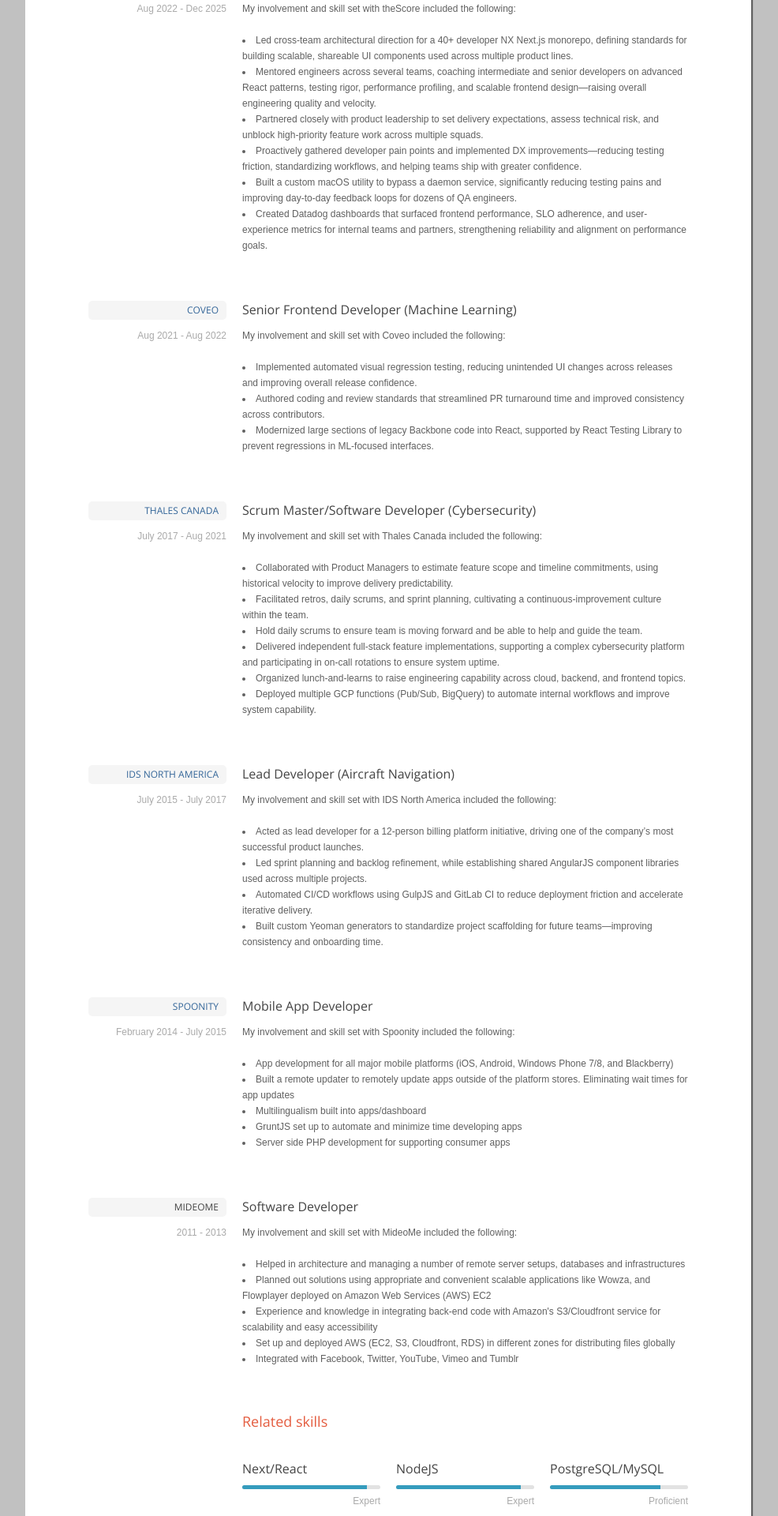
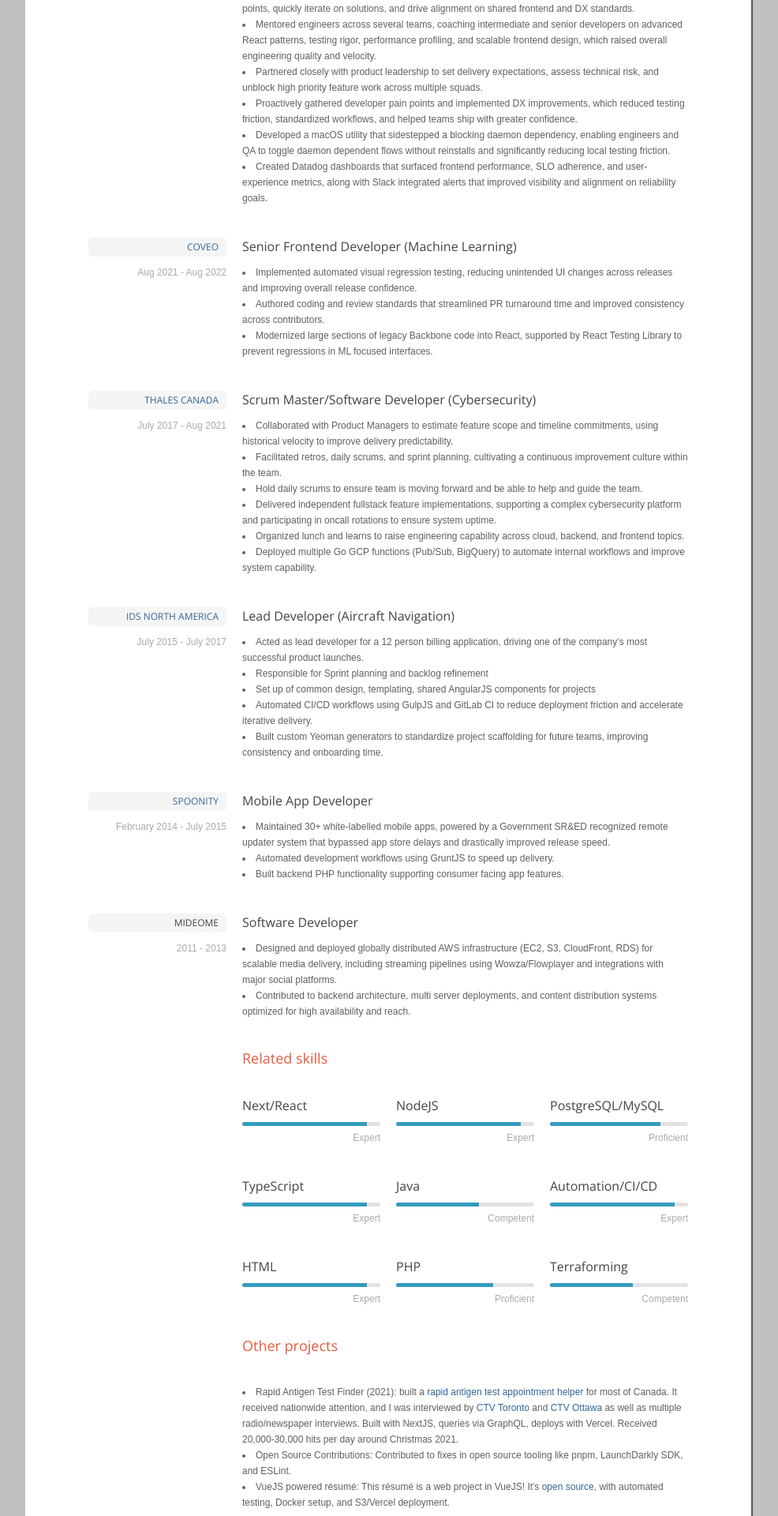
Before and after one commit to mikedidomizio/mikedidomizio-resume, a Vue app: page / in a window 1280 px wide. Shown: the part 540-2460 px from the top of the page at 79% size, without its empty margins (148-1134 px from the left). Built offline with nearby package versions, Linux system fonts and the light colour scheme.

Commit message:
Modernize with heavy emphasis on latest work and less on old

```diff
--- a/src/App.vue
+++ b/src/App.vue
@@ -8,21 +8,23 @@
         <PersonalProfile message="Hi - I'm Mike, a Staff Engineer passionate about writing clean,<br/> scalable code and mentoring engineers to grow and thrive." />
         <Section>Working Experience</Section>
         <CVItem title="theScore" website="https://www.thescore.bet"
-                date="Aug 2022 - Dec 2025" position="Staff Engineer, Tech Lead (Web Platform)">
+                date="Aug 2022 - Nov 2025" position="Staff Engineer, Tech Lead (Web Platform)">
             <ul class="disc">
-                <li>Led cross-team architectural direction for a 40+ developer NX Next.js monorepo,
+                <li>Led cross team architectural direction for a 40+ developer Next.js NX monorepo,
                   defining standards for building scalable, shareable UI components used across multiple product lines.</li>
-                <li>Mentored engineers across several teams, coaching intermediate and senior developers on advanced React patterns,
-                  testing rigor, performance profiling, and scalable frontend design—raising overall engineering quality and velocity.</li>
+                <li>Established and led the Web Guild to gather feedback across feature teams, surface common pain points,
+                  quickly iterate on solutions, and drive alignment on shared frontend and DX standards.</li>
+                <li>Mentored engineers across several teams, coaching intermediate and senior developers on
+                  advanced React patterns, testing rigor, performance profiling, and scalable frontend design,
+                  which raised overall engineering quality and velocity.</li>
                 <li>Partnered closely with product leadership to set delivery expectations,
-                  assess technical risk, and unblock high-priority feature work across multiple squads.</li>
-                <li>Proactively gathered developer pain points and implemented DX improvements—reducing testing friction,
-                  standardizing workflows, and helping teams ship with greater confidence.</li>
-                <li>Built a custom macOS utility to bypass a daemon service,
-                  significantly reducing testing pains and improving day-to-day feedback loops for dozens of QA engineers.</li>
-                <li>Created Datadog dashboards that surfaced frontend performance, SLO adherence,
-                  and user-experience metrics for internal teams and partners, strengthening reliability and
-                  alignment on performance goals.</li>
+                  assess technical risk, and unblock high priority feature work across multiple squads.</li>
+                <li>Proactively gathered developer pain points and implemented DX improvements, which reduced testing friction,
+                  standardized workflows, and helped teams ship with greater confidence.</li>
+                <li>Developed a macOS utility that sidestepped a blocking daemon dependency, enabling engineers and QA to toggle
+                  daemon dependent flows without reinstalls and significantly reducing local testing friction.</li>
+                <li>Created Datadog dashboards that surfaced frontend performance, SLO adherence, and user-experience metrics,
+                  along with Slack integrated alerts that improved visibility and alignment on reliability goals.</li>
             </ul>
         </CVItem>
         <CVItem title="Coveo" website="https://www.coveo.com"
@@ -32,7 +34,7 @@
               releases and improving overall release confidence.</li>
             <li>Authored coding and review standards that streamlined PR turnaround time and improved consistency across contributors.</li>
             <li>Modernized large sections of legacy Backbone code into React, supported by React Testing Library
-              to prevent regressions in ML-focused interfaces.</li>
+              to prevent regressions in ML focused interfaces.</li>
           </ul>
         </CVItem>
         <CVItem title="Thales Canada" website="https://www.thalesgroup.com/en/americas/canada"
@@ -41,49 +43,41 @@
                 <li>Collaborated with Product Managers to estimate feature scope and timeline commitments,
                   using historical velocity to improve delivery predictability.
                 </li>
-                <li>Facilitated retros, daily scrums, and sprint planning, cultivating a continuous-improvement culture within the team.</li>
+                <li>Facilitated retros, daily scrums, and sprint planning, cultivating a continuous improvement culture within the team.</li>
                 <li>Hold daily scrums to ensure team is moving forward and be able to help and guide the team.</li>
-                <li>Delivered independent full-stack feature implementations, supporting a complex cybersecurity
-                  platform and participating in on-call rotations to ensure system uptime.</li>
-                <li>Organized lunch-and-learns to raise engineering capability across cloud, backend, and frontend topics.</li>
-                <li>Deployed multiple GCP functions (Pub/Sub, BigQuery) to automate internal workflows and improve system capability.</li>
+                <li>Delivered independent fullstack feature implementations, supporting a complex cybersecurity
+                  platform and participating in oncall rotations to ensure system uptime.</li>
+                <li>Organized lunch and learns to raise engineering capability across cloud, backend, and frontend topics.</li>
+                <li>Deployed multiple Go GCP functions (Pub/Sub, BigQuery) to automate internal workflows and improve system capability.</li>
             </ul>
         </CVItem>
         <CVItem title="IDS North America" website="https://www.idscorporation.com/na"
                 date="July 2015 - July 2017" position="Lead Developer (Aircraft Navigation)">
             <ul class="disc">
-                <li>Acted as lead developer for a 12-person billing platform initiative,
+                <li>Acted as lead developer for a 12 person billing application,
                   driving one of the company’s most successful product launches.</li>
-                <li>Led sprint planning and backlog refinement, while establishing shared AngularJS component libraries used across multiple projects.</li>
+                <li>Responsible for Sprint planning and backlog refinement</li>
+                <li>Set up of common design, templating, shared AngularJS components for projects</li>
                 <li>Automated CI/CD workflows using GulpJS and GitLab CI to reduce
                   deployment friction and accelerate iterative delivery.</li>
-                <li>Built custom Yeoman generators to standardize project scaffolding for future teams—improving consistency and onboarding time.</li>
+                <li>Built custom Yeoman generators to standardize project scaffolding for future teams, improving consistency and onboarding time.</li>
             </ul>
         </CVItem>
         <CVItem title="Spoonity" website="https://www.spoonity.com/"
                 date="February 2014 - July 2015" position="Mobile App Developer">
             <ul class="disc">
-                <li>App development for all major mobile platforms (iOS, Android, Windows Phone 7/8, and Blackberry)</li>
-                <li>Built a remote updater to remotely update apps outside of the platform stores. Eliminating wait times for app updates</li>
-                <li>Multilingualism built into apps/dashboard</li>
-                <li>GruntJS set up to automate and minimize time developing apps</li>
-                <li>Server side PHP development for supporting consumer apps</li>
+                <li>Maintained 30+ white-labelled mobile apps, powered by a Government SR&ED recognized remote updater system
+                  that bypassed app store delays and drastically improved release speed.</li>
+                <li>Automated development workflows using GruntJS to speed up delivery.</li>
+                <li>Built backend PHP functionality supporting consumer facing app features.</li>
             </ul>
         </CVItem>
         <CVItem title="MideoMe"
                 date="2011 - 2013" position="Software Developer">
             <ul class="disc">
-                <li>Helped in architecture and managing a number of remote server setups, databases and
-                    infrastructures
-                </li>
-                <li>Planned out solutions using appropriate and convenient scalable applications like Wowza, and
-                    Flowplayer deployed on Amazon Web Services (AWS) EC2
-                </li>
-                <li>Experience and knowledge in integrating back-end code with Amazon's S3/Cloudfront service for
-                    scalability and easy accessibility
-                </li>
-                <li>Set up and deployed AWS (EC2, S3, Cloudfront, RDS) in different zones for distributing files globally</li>
-                <li>Integrated with Facebook, Twitter, YouTube, Vimeo and Tumblr</li>
+                <li>Designed and deployed globally distributed AWS infrastructure (EC2, S3, CloudFront, RDS)
+                  for scalable media delivery, including streaming pipelines using Wowza/Flowplayer and integrations with major social platforms.</li>
+                <li>Contributed to backend architecture, multi server deployments, and content distribution systems optimized for high availability and reach.</li>
             </ul>
         </CVItem>
 
@@ -113,25 +107,14 @@
             <SkillsRow>
                 <ul class="disc">
                     <li>
-                      In late December 2021, I built a <a href="https://covid-testing.vercel.app/" target="_blank">rapid antigen test appointment helper</a> for most of Canada.
+                      Rapid Antigen Test Finder (2021):  built a <a href="https://covid-testing.vercel.app/" target="_blank">rapid antigen test appointment helper</a> for most of Canada.
                       It received nationwide attention, and I was interviewed by <a href="https://www.youtube.com/watch?v=JZNTT7g3ytQ" target="_blank">CTV Toronto</a>
                       and <a href="https://www.youtube.com/watch?v=6ofQ82206K8" target="_blank">CTV Ottawa</a> as well as multiple radio/newspaper interviews.
                       Built with NextJS, queries via GraphQL, deploys with Vercel. Received 20,000-30,000 hits per day around Christmas 2021.
                     </li>
-                    <li>
-                        <a href="https://github.com/mikedidomizio/transcriber-summarizer" target="_blank">Transcriber Summarizer</a> - I wanted a way to summarize long meetings. Using AWS Transcribe, OpenAI,
-                        and built on top of Remix, the app can record or take audio files, determine each speaker, and then return a summary of the discussion.
-                    </li>
-                    <li><a href="https://github.com/mikedidomizio/launchdorkly" target="_blank">LaunchDorkly</a> - A power user dashboard of LaunchDarkly.
-                        The main project page displays the status of feature flags in all environments right up front. Includes a feature that allows you to copy flags from one project to another.
-                    </li>
-                    <li>Worked on a <a
-                            href="https://chrome.google.com/webstore/detail/tab-group-helper/llhkcebnebfiaamifhbpehjompplpnae?hl=en&authuser=0"
-                            target="_blank">Tab Group Helper</a> Chrome Extension written in React to improve
-                        productivity/organization of tab groups in people's browsers.
-                    </li>
-                    <li>This CV is built in VueJS!  It's <a href="https://github.com/mikedidomizio/mikedidomizio-resume">open
-                        source</a>, with various testing setups, dockerized, and deploys to S3.
+                    <li>Open Source Contributions: Contributed to fixes in open source tooling like pnpm, LaunchDarkly SDK, and ESLint.</li>
+                    <li>VueJS powered résumé: This résumé is a web project in VueJS!  It's <a href="https://github.com/mikedidomizio/mikedidomizio-resume">open
+                        source</a>, with automated testing, Docker setup, and S3/Vercel deployment.
                     </li>
                 </ul>
             </SkillsRow>
--- a/src/assets/layout.css
+++ b/src/assets/layout.css
@@ -38,11 +38,13 @@
 .address-info{ padding-right:20px; border-right:1px solid #efefef; text-align:right; margin-bottom:0; }
 .contact-info{ list-style:none; margin-bottom:0; }
 
-.cv-profile{ margin:40px 0 40px 0; padding:40px 0; border-top:1px solid #efefef; border-bottom:1px solid #efefef; font-weight:300; font-size:20px; line-height:32px; text-align:center; }
+.cv-profile{ margin:20px 0; margin-bottom: 40px; padding:20px 0; border-top:1px solid #efefef;
+    border-bottom:1px solid #efefef; font-weight:300; font-size:20px; line-height:32px;
+    text-align:center; }
 
-.cv-section-title{ color:#E45C3F; margin:0 0 40px 0; line-height:18px; }
+.cv-section-title{ color:#E45C3F; margin-bottom: 40px; line-height:18px; }
 
-.cv-item{ margin-bottom:40px; }
+.cv-item{ margin-bottom:20px; }
 
 .cv-item-description{ text-align:right; }
 .cv-item-description h6{ line-height:24px; margin-bottom:10px; text-transform:uppercase; background-color:#f5f5f5; padding:0 10px; -webkit-border-radius:5px; border-radius:5px; }
--- a/src/components/CVItem.vue
+++ b/src/components/CVItem.vue
@@ -17,8 +17,6 @@
 
             <p v-if="education && !hasNoLineItems">My time in {{title}} was exciting to say the least. A few of the many things I learnt there
                 were:</p>
-
-            <p v-if="!education && !hasNoLineItems">My involvement and skill set with {{title}} include{{ isCurrentPosition() ? "s" : "d" }} the following:</p>
 
             <p v-if="hasNoLineItems">I'm still working on accomplishments at this company</p>
 
```
